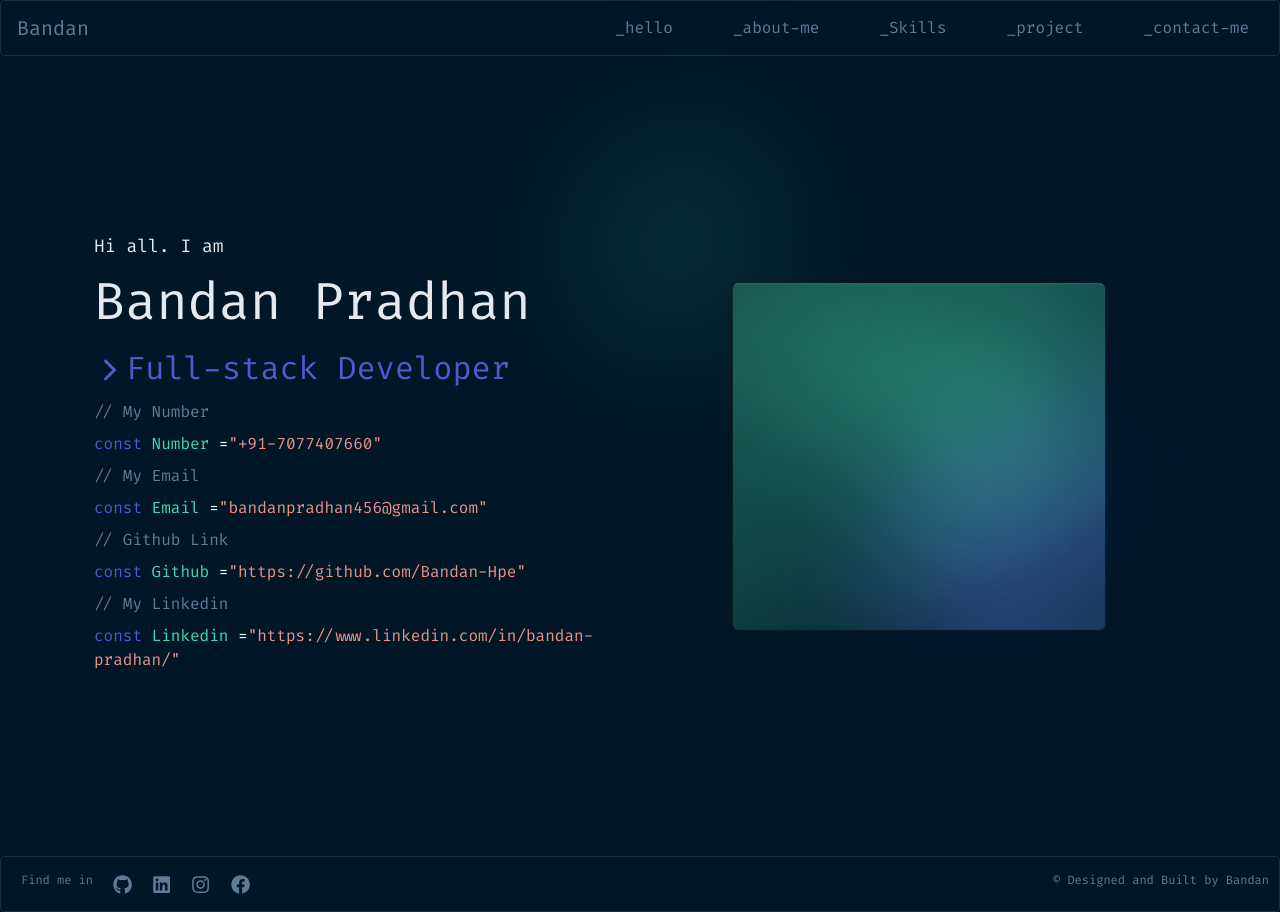
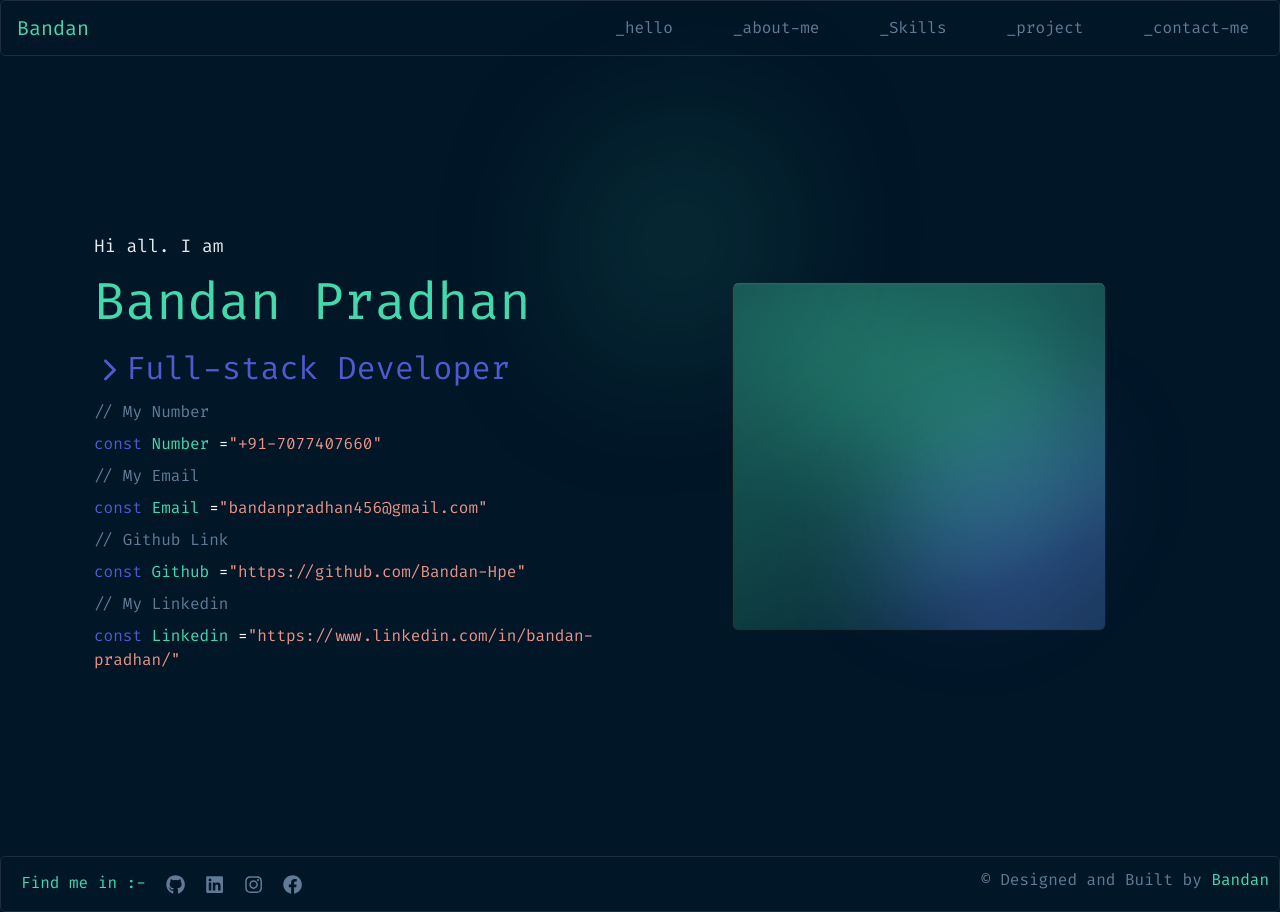
Before and after one commit to Bandan-Hpe/personal-portfolio, a React (Vite) app: page / in a window 1280 px wide. Built offline with nearby package versions, Linux system fonts and the light colour scheme.

Commit message:
enhance the home page

```diff
--- a/src/Shared/Footer.jsx
+++ b/src/Shared/Footer.jsx
@@ -11,7 +11,7 @@ const Footer = () => {
         <div className={`${styles.Navbar} `}>
           <div className="d-flex align-content-center col-md-6 ">
             <div className={`${styles.logo}  `}>
-              <h5 className={`${styles.logo_img} mb-0`}>Find me in </h5>
+              <h5 className={`${styles.logo_img} mb-0`}>Find me in :- </h5>
             </div>
 
             <ul className={`${styles.nav_list}    mb-0 p-0 `}>
@@ -42,7 +42,7 @@ const Footer = () => {
             </ul>
           </div>
           <div className={`${styles.author} col-md-6  d-flex justify-content-end`}>
-            <p>&#169;	Designed and Built by <span>Bandan</span></p>
+            <p>&#169;	Designed and Built by <span className={styles.nm}>Bandan</span></p>
           </div>
 
         </div>
--- a/src/Shared/Navbar.jsx
+++ b/src/Shared/Navbar.jsx
@@ -1,8 +1,8 @@
 import React, { Fragment, useState } from "react";
 import styles from "../styles/Navbar.module.css";
 import { NavLink } from "react-router-dom";
-import openbar from "/public/assets/images/open.png";
-import closebar from "/public/assets/images/close.png";
+import openbar from "/assets/images/open.png";
+import closebar from "/assets/images/close.png";
 
 const Navbar = () => {
   const [open, setOpen] = useState(false);
@@ -24,27 +24,27 @@ const Navbar = () => {
             </button>
             <ul className={`${styles.nav_list} ${open ? styles.open : ""} p-0`}>
               <li className={styles.nav_items}>
-                <NavLink to="/" className={styles.nav_links}>
+                <NavLink to="/"  onClick={toggleMenu} className={styles.nav_links} activeClassName={styles.active}>
                   _hello
                 </NavLink>
               </li>
               <li className={styles.nav_items}>
-                <NavLink to="/about" className={styles.nav_links}>
+                <NavLink to="/about" className={styles.nav_links} onClick={toggleMenu} activeClassName={styles.active}>
                   _about-me
                 </NavLink>
               </li>
-              <li className={styles.nav_items}>
-                <NavLink to="/skill" className={styles.nav_links}>
+              <li className={styles.nav_items} >
+                <NavLink to="/skill" className={styles.nav_links} onClick={toggleMenu} activeClassName={styles.active}>
                   _Skills
                 </NavLink>
               </li>
               <li className={styles.nav_items}>
-                <NavLink to="/project" className={styles.nav_links}>
+                <NavLink to="/project" className={styles.nav_links} onClick={toggleMenu} activeClassName={styles.active}>
                   _project
                 </NavLink>
               </li>
               <li className={styles.nav_items}>
-                <NavLink to="/contact" className={styles.nav_links}>
+                <NavLink to="/contact" className={styles.nav_links} onClick={toggleMenu} activeClassName={styles.active}>
                   _contact-me
                 </NavLink>
               </li>
--- a/src/index.module.css
+++ b/src/index.module.css
@@ -35,7 +35,7 @@ html {
 
 .cursor {
   z-index: 1000;
-  border: 0.2rem solid white;
+  border: 0.2rem solid var(--variable-name);
   height: 1rem;
   width: 1rem;
   border-radius: 50%;
@@ -47,6 +47,9 @@ html {
   mix-blend-mode: difference;
   animation: cursors 0.4s ease-in-out infinite;
   animation-direction: alternate;
+}
+a{
+  cursor: none;
 }
 p {
   margin-top: 0;
--- a/src/styles/Footer.module.css
+++ b/src/styles/Footer.module.css
@@ -1,8 +1,7 @@
 .logo_img {
   font-family: var(--fire);
-  color: var(--text-color);
-
-  font-size: 12px;
+  color: var(--variable-name);
+  font-size:16px;
   font-style: normal;
   font-weight: 450;
   line-height: normal;
@@ -24,6 +23,9 @@
   padding:0 10px;
   background-color: var(--bg-color);
 
+}
+.nm{
+  color:var(--variable-name)
 }
 .nav_list {
   display: flex;
@@ -50,19 +52,34 @@
 }
 .nav_links_footer svg {
   font-size: 1.2rem;
+  transition: all .4s;
+
+
+}
+.nav_links_footer svg:hover {
+color:var(--variable-name)  ;
+transform: rotate(360deg);
+
 }
 .author p{
   color:var(--text-color);
-  font-size: 12px;
 }
+
 
 @media  (max-width: 668px) {
   .nav_links_footer svg {
     font-size: .9rem;
   }
+  .logo_img{
+    font-size:.9rem
+  }
   .Navbar{
     flex-direction: column;
 
+  }
+  .author p{
+    color:var(--text-color);
+    font-size: 12px;
   }
   .Navbar p{
     padding:5px;
--- a/src/styles/Home.module.css
+++ b/src/styles/Home.module.css
@@ -10,7 +10,7 @@
 .name {
   font-size: var(--name-title);
   font-family: var(--fire);
-  color: var(--white-title);
+  color: var(--variable-name);
   font-weight: 400;
   line-height: normal;
   font-style: normal;
--- a/src/styles/Navbar.module.css
+++ b/src/styles/Navbar.module.css
@@ -1,11 +1,14 @@
 .logo_img {
   font-family: var(--fire);
-  color: var(--text-color);
+  color: var(--variable-name);
 
   font-size: 20px;
   font-style: normal;
   font-weight: 450;
   line-height: normal;
+}
+.active{
+  color:var(--variable-name) !important;
 }
 .logo {
   padding: 0 1rem;
@@ -52,6 +55,10 @@
   text-decoration: none;
   color: var(--text-color);
 }
+.nav_links:hover {
+  color:var(--variable-name) !important;
+
+}
 .nav_menu{
   display:flex;
   justify-content: space-between;
@@ -69,10 +76,10 @@
     display:flex;
     flex-direction:column;
     justify-content: space-evenly;
-    top:56px;
+    top:55px;
     background-color: var(--bg-color);
     width:100%;
-    height:150px;
+    height:200px;
     left:0;
   }
   .nav_btn{
@@ -86,7 +93,7 @@
     justify-content: center;
     border-bottom:1px solid var(--text-color);
     width:100%;
-    padding:.5rem;
+    padding:5px;
 
   }
 
```
